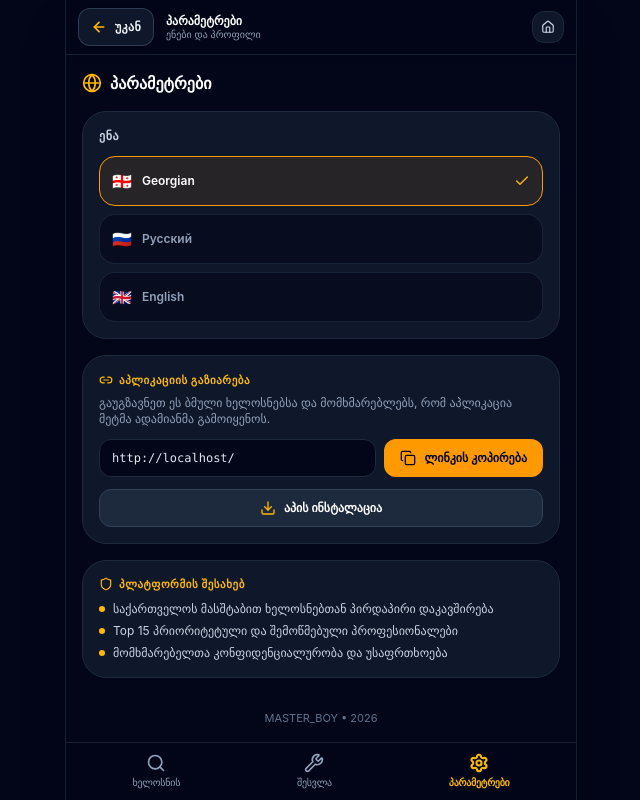
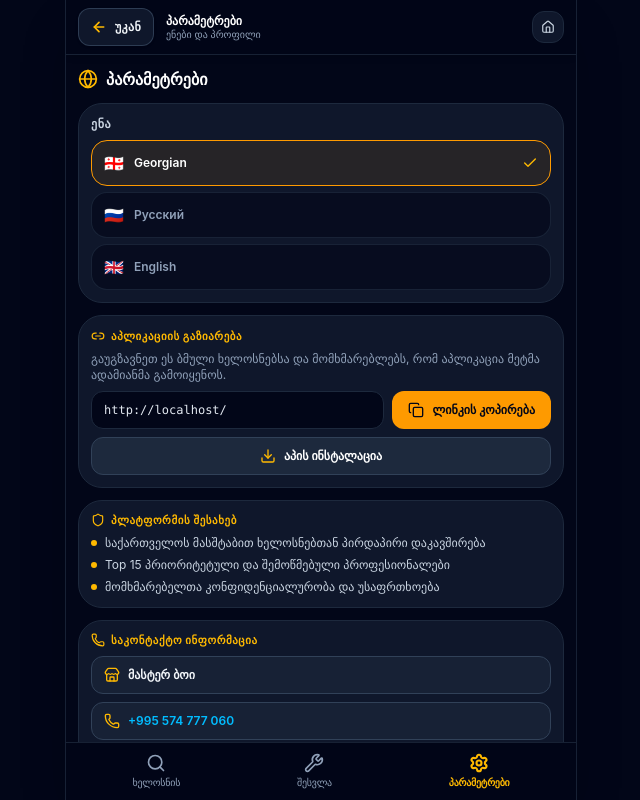
Before and after one commit to starkenergy777-design/master-boy, a React (Vite) app: page / in a window 1280 px wide. Both pictures are taken after a click on the button "პარამეტრები". Shown: the whole page, without its empty margins (319-959 px from the left). Built offline with nearby package versions, Linux system fonts and the light colour scheme; no server answers.

Commit message:
Compact settings cards and add localized public contact details

```diff
--- a/src/screens/SettingsScreen.tsx
+++ b/src/screens/SettingsScreen.tsx
@@ -1,6 +1,6 @@
 import { localizeTree } from '../i18n.js';
 import React from 'react';
-import { Globe, Shield, LogOut, Check, Copy, Link2, Download } from 'lucide-react';
+import { Globe, Shield, LogOut, Check, Copy, Link2, Download, Phone, Mail, Store } from 'lucide-react';
 import { translations } from '../i18n.js';
 import { Language, User } from '../types.js';
 import { getPwaInstallState, promptPwaInstall, subscribePwaInstallState, PwaInstallState } from '../pwaInstall.js';
@@ -78,7 +78,7 @@ export const SettingsScreen: React.FC<SettingsScreenProps> = ({
   ];
 
   return localizeTree(lang, (
-    <div className="flex-1 flex flex-col p-4 pb-20 space-y-4 animate-fade-in text-slate-100">
+    <div className="flex-1 flex flex-col p-3 pb-20 space-y-3 animate-fade-in text-slate-100">
       <div className="flex items-center gap-2">
         <h2 className="text-base font-bold text-white flex items-center gap-2">
           <Globe className="w-5 h-5 text-amber-400" />
@@ -87,17 +87,17 @@ export const SettingsScreen: React.FC<SettingsScreenProps> = ({
       </div>
 
       {/* Language Selector (§8: 3 languages only: ka, ru, en) */}
-      <div className="bg-slate-900 border border-slate-800 rounded-3xl p-4 space-y-3">
+      <div className="bg-slate-900 border border-slate-800 rounded-3xl p-3 space-y-2">
         <h3 className="text-xs font-bold text-slate-300 uppercase tracking-wider">
           {t.language}
         </h3>
 
-        <div className="grid grid-cols-1 gap-2">
+        <div className="grid grid-cols-1 gap-1.5">
           {languages.map((l) => (
             <button
               key={l.code}
               onClick={() => onLanguageChange(l.code)}
-              className={`flex items-center justify-between p-3 rounded-2xl border text-xs font-semibold transition-all ${
+              className={`flex items-center justify-between py-2.5 px-3 rounded-2xl border text-xs font-semibold transition-all ${
                 lang === l.code
                   ? 'bg-amber-500/10 border-amber-500 text-white'
                   : 'bg-slate-950/60 border-slate-800/80 text-slate-400 hover:border-slate-700'
@@ -114,7 +114,7 @@ export const SettingsScreen: React.FC<SettingsScreenProps> = ({
       </div>
 
       {/* Share the app */}
-      <div className="bg-slate-900 border border-slate-800 rounded-3xl p-4 space-y-3">
+      <div className="bg-slate-900 border border-slate-800 rounded-3xl p-3 space-y-2">
         <div>
           <h3 className="font-bold text-amber-400 uppercase tracking-wider text-[11px] flex items-center gap-1.5">
             <Link2 className="w-3.5 h-3.5" />
@@ -199,7 +199,7 @@ export const SettingsScreen: React.FC<SettingsScreenProps> = ({
       </div>
 
       {/* Platform Info */}
-      <div className="bg-slate-900 border border-slate-800 rounded-3xl p-4 space-y-2.5 text-xs">
+      <div className="bg-slate-900 border border-slate-800 rounded-3xl p-3 space-y-2 text-xs">
         <h3 className="font-bold text-amber-400 uppercase tracking-wider text-[11px] flex items-center gap-1.5">
           <Shield className="w-3.5 h-3.5 text-amber-400" />
           <span>
@@ -228,8 +228,28 @@ export const SettingsScreen: React.FC<SettingsScreenProps> = ({
 
 
 
+      {/* Public business contact information */}
+      <div className="bg-slate-900 border border-slate-800 rounded-3xl p-3 space-y-2 text-xs">
+        <h3 className="font-bold text-amber-400 uppercase tracking-wider text-[11px] flex items-center gap-1.5">
+          <Phone className="w-3.5 h-3.5" />
+          <span>{lang === 'ka' ? 'საკონტაქტო ინფორმაცია' : lang === 'ru' ? 'Контактная информация' : 'Contact information'}</span>
+        </h3>
+        <div className="flex items-center gap-2 rounded-xl border border-slate-700 bg-slate-800/60 px-3 py-2.5 text-slate-100">
+          <Store className="w-4 h-4 shrink-0 text-amber-400" />
+          <span className="font-semibold">{lang === 'ka' ? 'მასტერ ბოი' : 'Master Boy'}</span>
+        </div>
+        <a href="tel:+995574777060" className="flex items-center gap-2 rounded-xl border border-slate-700 bg-slate-800/60 px-3 py-2.5 text-sky-400 hover:bg-slate-800">
+          <Phone className="w-4 h-4 shrink-0 text-amber-400" />
+          <span className="font-semibold">+995 574 777 060</span>
+        </a>
+        <a href="mailto:starkenergy777@gmail.com" className="flex items-center gap-2 rounded-xl border border-slate-700 bg-slate-800/60 px-3 py-2.5 text-sky-400 hover:bg-slate-800 break-all">
+          <Mail className="w-4 h-4 shrink-0 text-amber-400" />
+          <span className="font-semibold">starkenergy777@gmail.com</span>
+        </a>
+      </div>
+
       {currentUser && (
-        <div className="bg-slate-900 border border-slate-800 rounded-3xl p-4 space-y-3 text-xs">
+        <div className="bg-slate-900 border border-slate-800 rounded-3xl p-3 space-y-2 text-xs">
           <h3 className="font-bold text-slate-300 uppercase tracking-wider text-[11px]">
             Active Session
           </h3>
```
